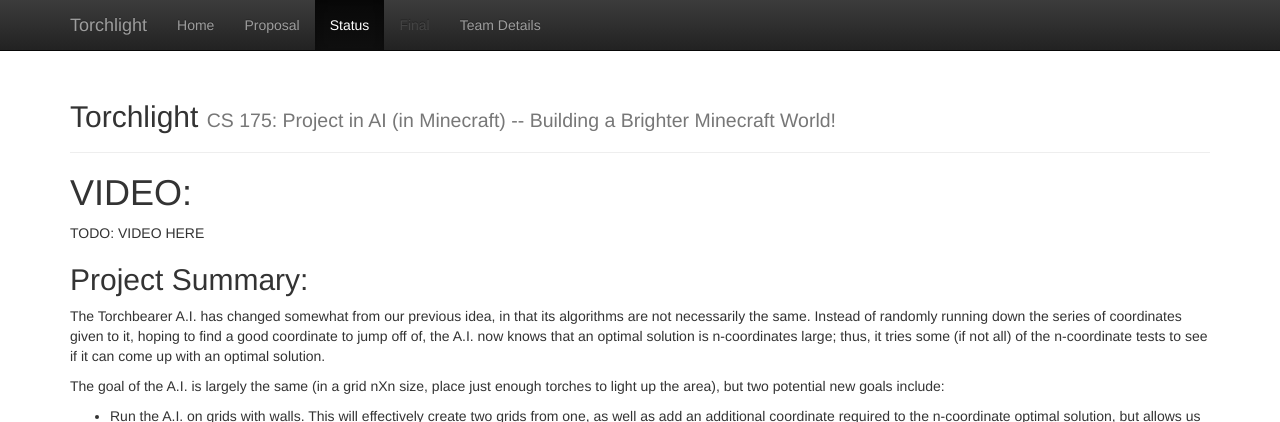
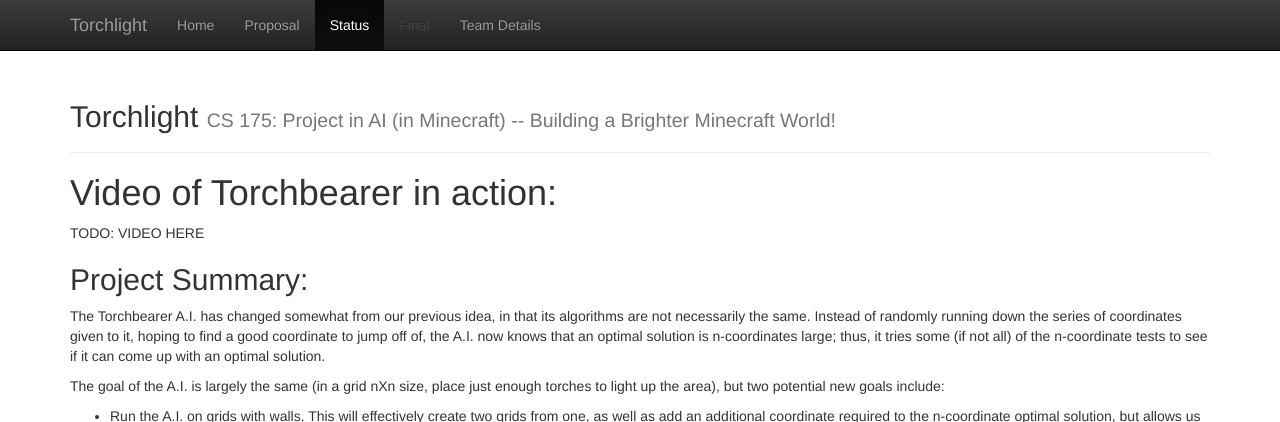
Before and after one commit to ruidongd/Torchlight, a Jekyll site: the page built from docs/status.md, in a window 1280 px wide and 900 px high, cut to the strip 0-422 px from the top of the window. Built offline with Jekyll 4.4.1, drawn with Linux system fonts in a browser that asks for light colours.

Commit message:
Update status.md

```diff
--- a/docs/status.md
+++ b/docs/status.md
@@ -3,7 +3,7 @@
 title: Status
 ---
 
-# VIDEO:
+# Video of Torchbearer in action:
 
 TODO: VIDEO HERE
 
```
